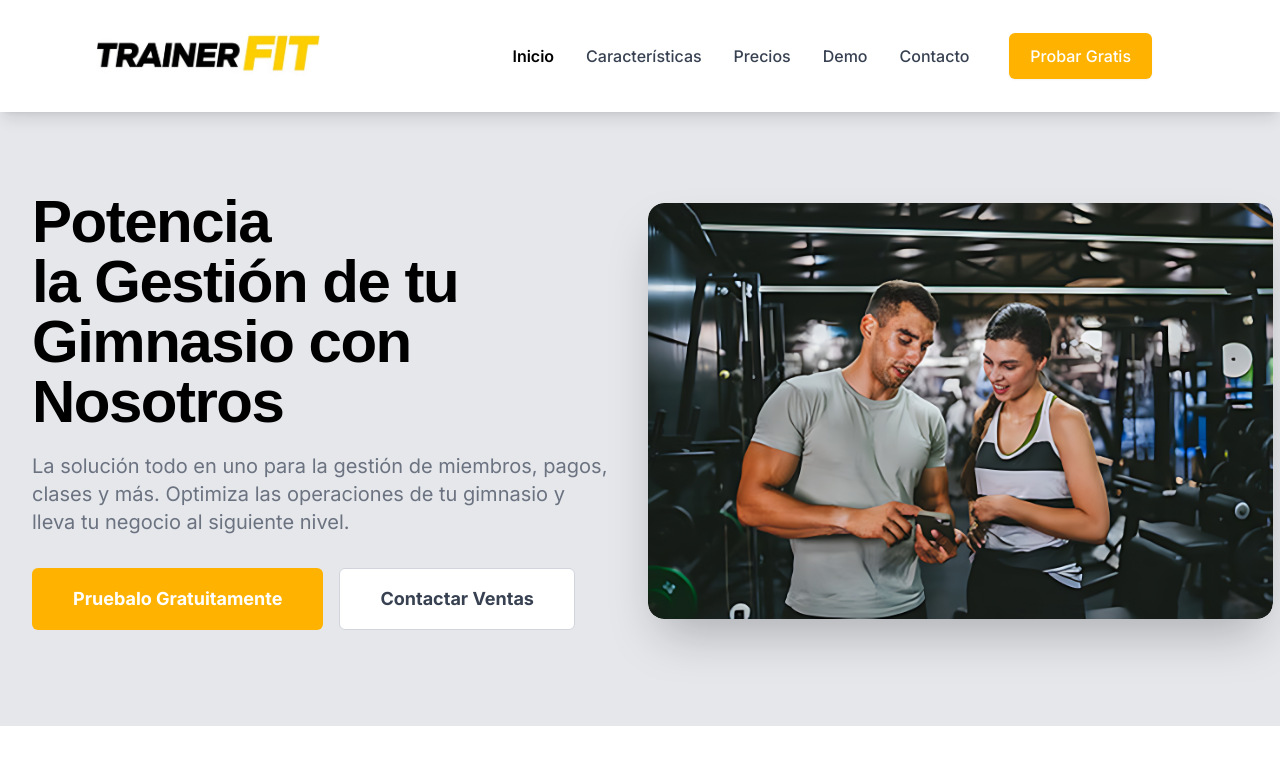
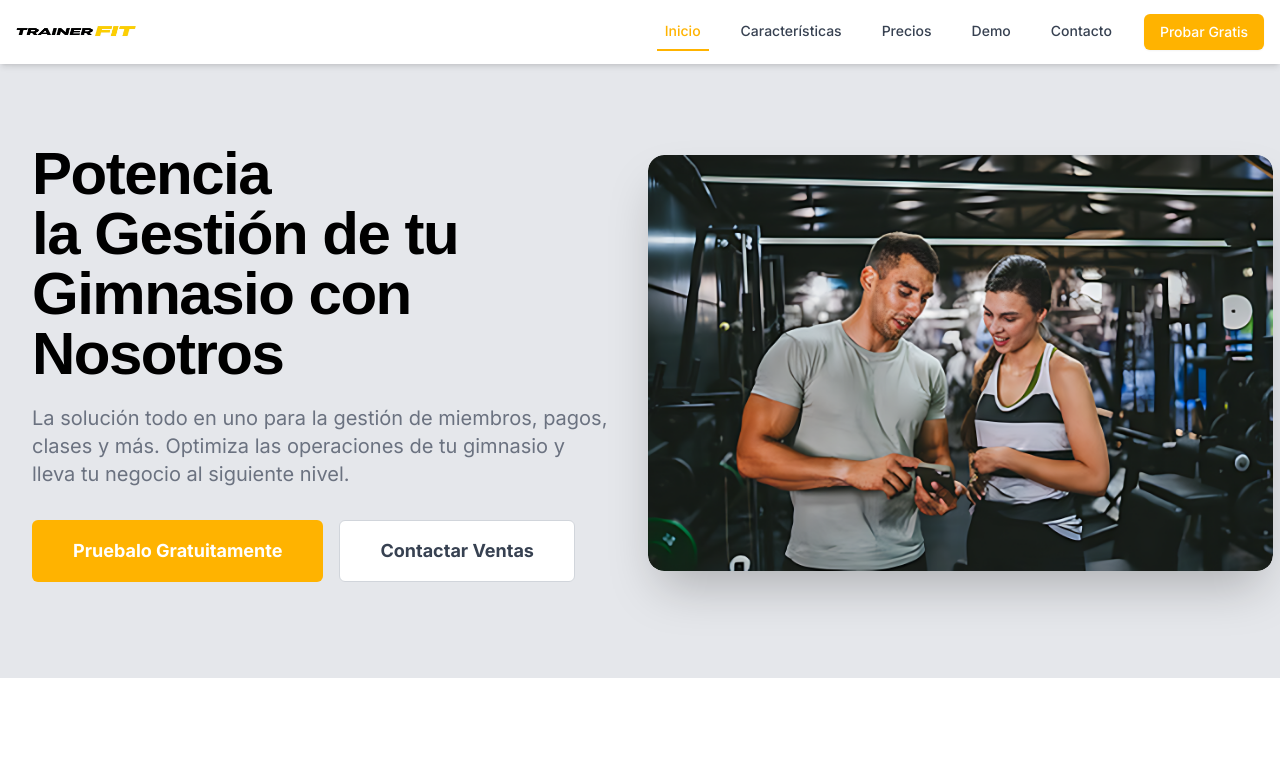
Before and after one commit to erik1111111/SAA-LANDINPAGE, a Next.js app: page / in a window 1280 px wide. Shown: the top 761 px of the page. Built offline with nearby package versions, Linux system fonts and the light colour scheme.

Commit message:
feat: improve responsive design and fix navbar layout

```diff
--- a/components/Navbar.tsx
+++ b/components/Navbar.tsx
@@ -31,52 +31,76 @@ export function Navbar() {
     return () => window.removeEventListener('scroll', handleScroll);
   }, [scrolled]);
 
+  // Close mobile menu when route changes
+  useEffect(() => {
+    setIsOpen(false);
+  }, [pathname]);
+
+  // Prevent scroll when mobile menu is open
+  useEffect(() => {
+    if (isOpen) {
+      document.body.style.overflow = 'hidden';
+    } else {
+      document.body.style.overflow = 'unset';
+    }
+    return () => {
+      document.body.style.overflow = 'unset';
+    };
+  }, [isOpen]);
+
   return (
-    <nav className="bg-white shadow-lg sticky top-0 z-50">
-      <div className="w-full max-w-5xl mx-auto px-0 bg-white">
-        <div className="flex justify-between items-center bg-white h-28">
-          <div className="flex items-center h-full -ml-8">
-            <Link href="/" className="flex items-center h-full">
+    <>
+      <nav className="bg-white shadow-md sticky top-0 z-50 w-full">
+        <div className="w-full mx-auto px-4">
+          <div className="flex justify-between items-center h-16">
+            {/* Logo */}
+            <div className="flex-shrink-0">
+              <Link href="/" className="flex items-center">
                 <img
                   src="/images/trainerfit3.png"
-                alt="TainerFit Logo"
-                className="h-full w-auto object-contain"
+                  alt="TrainerFit Logo"
+                  className="h-8 w-auto"
+                  style={{ minWidth: '120px' }}
                 />
               </Link>
             </div>
-          <div className="hidden sm:flex items-center space-x-10">
-            <div className="flex items-center space-x-8">
+
+            {/* Desktop Navigation */}
+            <div className="hidden lg:flex lg:items-center lg:space-x-6">
+              <div className="flex space-x-6">
                 {navigation.map((item) => (
                   <Link
                     key={item.name}
                     href={item.href}
-                  className={`${
+                    className={`px-2 py-2 text-sm font-medium ${
                       pathname === item.href
-                      ? 'text-black font-semibold'
-                      : 'text-gray-700 hover:text-black transition-colors duration-200'
-                  } text-base font-medium focus:outline-none focus:ring-0 focus:ring-offset-0`}
-                  tabIndex={0}
+                        ? 'text-primary-600 border-b-2 border-primary-600'
+                        : 'text-gray-700 hover:text-primary-600 hover:border-b-2 hover:border-gray-200'
+                    } transition-colors duration-200 whitespace-nowrap`}
                   >
                     {item.name}
                   </Link>
                 ))}
               </div>
+              <div className="ml-6">
                 <Link
                   href="/demo"
-              className="inline-flex items-center px-5 py-2.5 border border-transparent text-base font-medium rounded-md shadow-sm text-white bg-primary-600 hover:bg-primary-700 focus:outline-none focus:ring-2 focus:ring-offset-2 focus:ring-primary-500 transition-colors duration-200"
+                  className="inline-flex items-center px-4 py-2 text-sm font-medium rounded-md shadow-sm text-white bg-primary-600 hover:bg-primary-700 focus:outline-none focus:ring-2 focus:ring-offset-2 focus:ring-primary-500 whitespace-nowrap transition-colors duration-200"
                 >
                   Probar Gratis
                 </Link>
               </div>
-          <div className="-mr-2 flex items-center sm:hidden">
+            </div>
+
+            {/* Mobile menu button */}
+            <div className="flex items-center lg:hidden">
               <button
                 onClick={() => setIsOpen(!isOpen)}
                 type="button"
-              className="inline-flex items-center justify-center p-2 rounded-md text-gray-400 hover:text-gray-500 hover:bg-gray-100 focus:outline-none focus:ring-2 focus:ring-inset focus:ring-primary-500 transition-colors duration-200"
-              aria-controls="mobile-menu"
+                className="inline-flex items-center justify-center p-2 rounded-md text-gray-700 hover:text-gray-900 hover:bg-gray-100 focus:outline-none focus:ring-2 focus:ring-inset focus:ring-primary-500"
                 aria-expanded="false"
               >
-              <span className="sr-only">Open main menu</span>
+                <span className="sr-only">Abrir menú</span>
                 {!isOpen ? (
                   <svg
                     className="block h-6 w-6"
@@ -84,12 +108,11 @@ export function Navbar() {
                     fill="none"
                     viewBox="0 0 24 24"
                     stroke="currentColor"
-                  aria-hidden="true"
                   >
                     <path
                       strokeLinecap="round"
                       strokeLinejoin="round"
-                    strokeWidth="2"
+                      strokeWidth={2}
                       d="M4 6h16M4 12h16M4 18h16"
                     />
                   </svg>
@@ -100,12 +123,11 @@ export function Navbar() {
                     fill="none"
                     viewBox="0 0 24 24"
                     stroke="currentColor"
-                  aria-hidden="true"
                   >
                     <path
                       strokeLinecap="round"
                       strokeLinejoin="round"
-                    strokeWidth="2"
+                      strokeWidth={2}
                       d="M6 18L18 6M6 6l12 12"
                     />
                   </svg>
@@ -115,32 +137,52 @@ export function Navbar() {
           </div>
         </div>
 
-      {isOpen && (
-        <div className="sm:hidden navbar-black" id="mobile-menu">
-          <div className={`px-2 pt-2 pb-3 space-y-1 sm:px-3 transition-all duration-300 ${isOpen ? 'block' : 'hidden'}`}>
+        {/* Mobile menu */}
+        <div
+          className={`lg:hidden fixed inset-y-0 left-0 w-64 bg-white z-40 transform ${isOpen ? 'translate-x-0' : '-translate-x-full'} transition-transform duration-300 ease-in-out`}
+          style={{
+            top: '4rem',
+            height: 'calc(100vh - 4rem)',
+            boxShadow: '2px 0 10px rgba(0, 0, 0, 0.1)'
+          }}
+        >
+          <div className="px-4 pt-4 pb-8 space-y-2">
             {navigation.map((item) => (
               <Link
                 key={item.name}
                 href={item.href}
-                className={`${pathname === item.href
-                  ? '!bg-primary-100 border-primary-600 text-gray-900 font-bold'
-                  : 'border-transparent text-white hover:!bg-gray-800 hover:border-primary-400 hover:text-white'
-                  } block pl-3 pr-4 py-2 border-l-4 text-base font-medium transition-colors duration-200`}
+                className={`block px-4 py-3 text-base font-medium rounded-lg ${
+                  pathname === item.href
+                    ? 'bg-primary-50 text-primary-700'
+                    : 'text-gray-700 hover:bg-gray-50'
+                }`}
               >
                 {item.name}
               </Link>
             ))}
-            <div className="mt-4 pl-3">
+
+            <div className="pt-4 mt-4 border-t border-gray-200">
               <Link
                 href="/demo"
-                className="inline-flex items-center px-6 py-2.5 border border-transparent text-sm font-bold rounded-md shadow-sm text-gray-900 bg-primary-500 hover:bg-primary-600 focus:outline-none focus:ring-2 focus:ring-offset-2 focus:ring-primary-700 transition-all duration-200 transform hover:scale-105"
+                className="block w-full text-center px-4 py-3 text-base font-medium text-white bg-primary-600 rounded-md hover:bg-primary-700 transition-colors duration-200"
               >
                 Probar Gratis
               </Link>
+              <p className="mt-2 text-center text-sm text-gray-500">
+                Sin tarjeta de crédito. Cancela cuando quieras.
+              </p>
             </div>
           </div>
         </div>
+
+        {/* Overlay */}
+        {isOpen && (
+          <div
+            className="fixed inset-0 bg-black bg-opacity-50 z-30 lg:hidden"
+            onClick={() => setIsOpen(false)}
+          />
         )}
       </nav>
+    </>
   );
 }
--- a/components/mobile/MobileNavbar.tsx
+++ b/components/mobile/MobileNavbar.tsx
@@ -38,11 +38,11 @@ export function MobileNavbar() {
       <div className="w-full px-4">
         <div className="flex justify-between items-center h-16">
           {/* Logo */}
-          <Link href="/" className="flex items-center h-full py-2">
+          <Link href="/" className="flex items-center h-full py-2 pl-6">
             <img
               src="/images/trainerfit3.png"
               alt="TrainerFit Logo"
-              className="h-10 w-auto object-contain"
+              className="h-8 w-auto object-contain"
             />
           </Link>
 
--- a/next.config.js
+++ b/next.config.js
@@ -3,12 +3,24 @@ const path = require('path');
 /** @type {import('next').NextConfig} */
 const nextConfig = {
   reactStrictMode: true,
-  swcMinify: true,
+  // Enable Turbopack
+  experimental: {
+    turbo: {}
+  },
   sassOptions: {
     includePaths: [path.join(__dirname, 'styles')],
   },
   images: {
-    domains: ['images.unsplash.com', 'randomuser.me'],
+    remotePatterns: [
+      {
+        protocol: 'https',
+        hostname: 'images.unsplash.com',
+      },
+      {
+        protocol: 'https',
+        hostname: 'randomuser.me',
+      },
+    ],
     formats: ['image/avif', 'image/webp'],
   },
   webpack: (config) => {
--- a/package.json
+++ b/package.json
@@ -4,7 +4,7 @@
   "private": true,
   "scripts": {
     "dev": "next dev",
-    "build": "next build",
+    "build": "next build --no-lint",
     "start": "next start",
     "lint": "next lint",
     "format": "prettier --write .",
```
Lines whose indentation alone changed are shown as unchanged.
